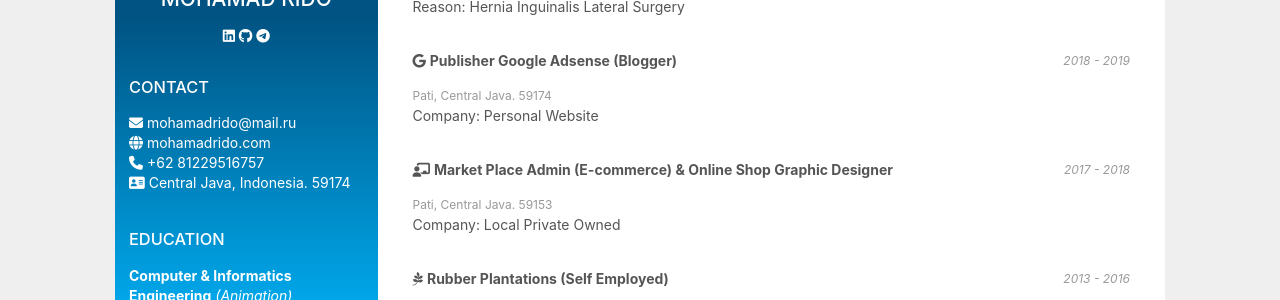
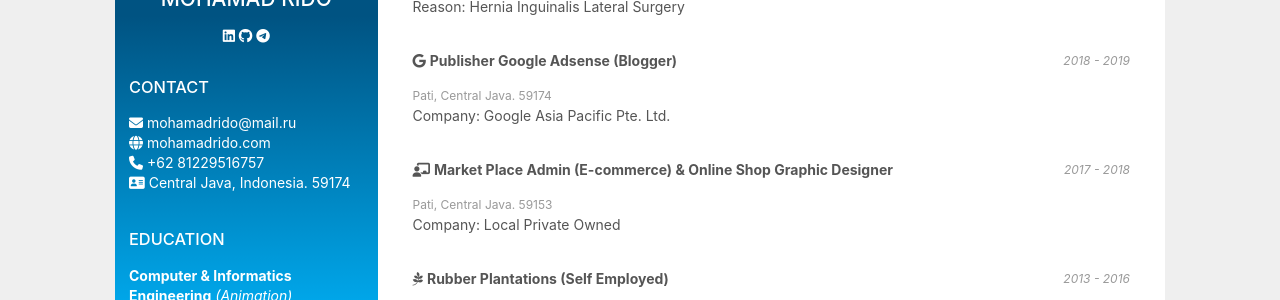
Before and after one commit to mohamadrido/about, a Jekyll site: the page built from index.html, in a window 1280 px wide and 900 px high. Shown: the part 311-611 px from the top of the window. Built offline with Jekyll 4.4.1, drawn with Linux system fonts in a browser that asks for light colours; nearby versions of some CDN libraries.

Commit message:
Update index.html

```diff
--- a/index.html
+++ b/index.html
@@ -55,7 +55,7 @@ layout: default
     <i>2018 - 2019</i>
     </div>
     <p><span class="span">Pati, Central Java. 59174</span><br/>
-    Company: Personal Website</p>
+    Company: Google Asia Pacific Pte. Ltd.</p>
     <br/>
     <i class="fa-solid fa-chalkboard-user"></i> <b>Market Place Admin (E-commerce) & Online Shop Graphic Designer</b>
     <div class="container-right">
```
